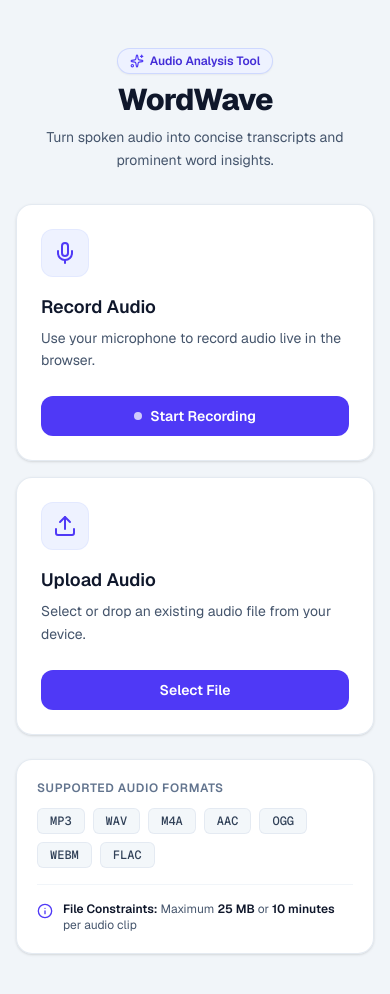
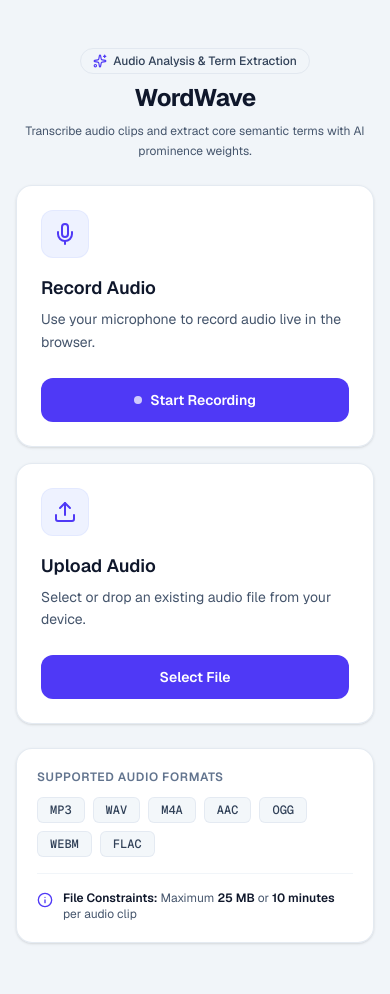
Before and after one commit to Muhammed-Jasir-M/Word-Wave, a Next.js app: page / in a window 390 px wide. Shown: the top 994 px of the page. Built offline with nearby package versions, Linux system fonts and the light colour scheme.

Commit message:
style: improve responsive mobile layout

```diff
--- a/src/components/AudioInputOption.tsx
+++ b/src/components/AudioInputOption.tsx
@@ -36,10 +36,10 @@ export function AudioInputOption({
           type="button"
           onClick={onClick}
           aria-label={actionText}
-          className="w-full inline-flex items-center justify-center gap-2 px-4 py-2.5 rounded-xl text-sm font-semibold text-white bg-indigo-600 hover:bg-indigo-700 transition-colors focus-visible:outline-none focus-visible:ring-2 focus-visible:ring-indigo-600 focus-visible:ring-offset-2"
+          className="w-full min-h-11 inline-flex items-center justify-center gap-2 px-4 py-2.5 rounded-xl text-sm font-semibold text-white bg-indigo-600 hover:bg-indigo-700 transition-colors focus-visible:outline-none focus-visible:ring-2 focus-visible:ring-indigo-600 focus-visible:ring-offset-2"
         >
           {isRecord && (
-            <span className="w-2 h-2 rounded-full bg-white animate-pulse" />
+            <span className="w-2 h-2 rounded-full bg-white animate-pulse shrink-0" />
           )}
           {actionText}
         </button>
--- a/src/components/AudioRecorder.tsx
+++ b/src/components/AudioRecorder.tsx
@@ -51,9 +51,9 @@ export function AudioRecorder({
           <button
             type="button"
             onClick={handleBackClick}
-            className="inline-flex items-center gap-1.5 px-3 py-1 rounded-full text-xs font-semibold bg-slate-100 text-slate-700 hover:bg-slate-200 hover:text-slate-900 border border-slate-200/80 shadow-2xs transition-all focus-visible:outline-none focus-visible:ring-2 focus-visible:ring-indigo-600"
+            className="min-h-11 inline-flex items-center gap-1.5 px-3.5 py-2 rounded-xl text-xs font-semibold bg-slate-100 text-slate-700 hover:bg-slate-200 hover:text-slate-900 border border-slate-200/80 shadow-2xs transition-all focus-visible:outline-none focus-visible:ring-2 focus-visible:ring-indigo-600"
           >
-            <ArrowLeft className="w-3.5 h-3.5 text-slate-500" />
+            <ArrowLeft className="w-4 h-4 text-slate-500 shrink-0" />
             <span>Back</span>
           </button>
         </div>
@@ -88,16 +88,16 @@ export function AudioRecorder({
                   clearError();
                   startRecording();
                 }}
-                className="inline-flex items-center gap-1.5 px-3.5 py-1.5 rounded-lg text-xs font-semibold bg-indigo-600 text-white hover:bg-indigo-700 transition-colors focus-visible:outline-none focus-visible:ring-2 focus-visible:ring-indigo-600"
+                className="min-h-11 inline-flex items-center gap-1.5 px-4 py-2 rounded-lg text-xs font-semibold bg-indigo-600 text-white hover:bg-indigo-700 transition-colors focus-visible:outline-none focus-visible:ring-2 focus-visible:ring-indigo-600"
               >
-                <RefreshCw className="w-3 h-3" />
+                <RefreshCw className="w-3.5 h-3.5" />
                 Try Again
               </button>
               {onCancel && (
                 <button
                   type="button"
                   onClick={handleBackClick}
-                  className="px-3 py-1.5 rounded-lg text-xs font-medium text-amber-900 hover:bg-amber-100 transition-colors"
+                  className="min-h-11 px-3.5 py-2 rounded-lg text-xs font-medium text-amber-900 hover:bg-amber-100 transition-colors focus-visible:outline-none focus-visible:ring-2 focus-visible:ring-amber-600"
                 >
                   Cancel
                 </button>
@@ -142,7 +142,7 @@ export function AudioRecorder({
               type="button"
               onClick={stopRecording}
               aria-label="Stop recording"
-              className="inline-flex items-center gap-2 px-6 py-3 rounded-xl text-sm font-semibold bg-rose-600 hover:bg-rose-700 text-white shadow-xs transition-all focus-visible:outline-none focus-visible:ring-2 focus-visible:ring-rose-600 focus-visible:ring-offset-2"
+              className="min-h-11 inline-flex items-center gap-2 px-6 py-2.5 rounded-xl text-sm font-semibold bg-rose-600 hover:bg-rose-700 text-white shadow-xs transition-all focus-visible:outline-none focus-visible:ring-2 focus-visible:ring-rose-600 focus-visible:ring-offset-2"
             >
               <Square className="w-4 h-4 fill-white text-white" />
               Stop Recording
--- a/src/components/Header.tsx
+++ b/src/components/Header.tsx
@@ -2,16 +2,16 @@ import { Sparkles } from "lucide-react";
 
 export function Header() {
   return (
-    <header className="text-center space-y-2 mb-8">
-      <div className="inline-flex items-center gap-1.5 px-3 py-1 rounded-full text-xs font-semibold bg-indigo-50 text-indigo-700 border border-indigo-200/80 shadow-xs">
-        <Sparkles className="w-3.5 h-3.5 text-indigo-600" />
-        <span>Audio Analysis Tool</span>
+    <header className="text-center space-y-2 mb-6">
+      <div className="inline-flex items-center gap-1.5 px-3 py-1 rounded-full text-xs font-medium bg-slate-100 text-slate-700 border border-slate-200">
+        <Sparkles className="w-3.5 h-3.5 text-indigo-600 shrink-0" />
+        <span>Audio Analysis & Term Extraction</span>
       </div>
-      <h1 className="text-3xl font-extrabold tracking-tight text-slate-900 sm:text-4xl">
+      <h1 className="text-2xl sm:text-3xl font-bold tracking-tight text-slate-900">
         WordWave
       </h1>
-      <p className="text-sm sm:text-base text-slate-600 max-w-md mx-auto leading-relaxed">
-        Turn spoken audio into concise transcripts and prominent word insights.
+      <p className="text-xs sm:text-sm text-slate-600 max-w-md mx-auto leading-relaxed">
+        Transcribe audio clips and extract core semantic terms with AI prominence weights.
       </p>
     </header>
   );
--- a/src/components/WordCloud.tsx
+++ b/src/components/WordCloud.tsx
@@ -178,7 +178,7 @@ export function WordCloud({ terms, onNewAnalysis }: WordCloudProps) {
               Word Wave Cloud
             </h3>
             <p className="text-xs text-slate-500">
-              Prominent concepts extracted by AI weight
+              {terms ? `${terms.length} prominent concepts` : "Prominent concepts"} extracted by AI weight
             </p>
           </div>
         </div>
@@ -190,7 +190,7 @@ export function WordCloud({ terms, onNewAnalysis }: WordCloudProps) {
               type="button"
               onClick={handleDownloadPNG}
               disabled={isDownloading}
-              className="inline-flex items-center justify-center gap-1.5 px-3.5 py-1.5 rounded-xl text-xs font-semibold text-slate-700 bg-slate-100 hover:bg-slate-200 border border-slate-200/80 transition-colors focus-visible:outline-none focus-visible:ring-2 focus-visible:ring-indigo-600 disabled:opacity-60 disabled:cursor-not-allowed"
+              className="min-h-11 inline-flex items-center justify-center gap-1.5 px-3.5 py-2 rounded-xl text-xs font-semibold text-slate-700 bg-slate-100 hover:bg-slate-200 border border-slate-200/80 transition-colors focus-visible:outline-none focus-visible:ring-2 focus-visible:ring-indigo-600 disabled:opacity-60 disabled:cursor-not-allowed"
             >
               {isDownloading ? (
                 <Loader2 className="w-3.5 h-3.5 animate-spin text-slate-500" />
@@ -205,7 +205,7 @@ export function WordCloud({ terms, onNewAnalysis }: WordCloudProps) {
             <button
               type="button"
               onClick={onNewAnalysis}
-              className="inline-flex items-center justify-center gap-1.5 px-3.5 py-1.5 rounded-xl text-xs font-semibold text-indigo-700 bg-indigo-50 hover:bg-indigo-100 border border-indigo-200/80 transition-colors focus-visible:outline-none focus-visible:ring-2 focus-visible:ring-indigo-600"
+              className="min-h-11 inline-flex items-center justify-center gap-1.5 px-3.5 py-2 rounded-xl text-xs font-semibold text-indigo-700 bg-indigo-50 hover:bg-indigo-100 border border-indigo-200/80 transition-colors focus-visible:outline-none focus-visible:ring-2 focus-visible:ring-indigo-600"
             >
               <RotateCcw className="w-3.5 h-3.5" />
               <span>Start New Analysis</span>
```
Also changed, not shown: src/components/AudioPlayer.tsx (+17 -7 lines), src/components/AudioPreview.tsx (+7 -4 lines), src/components/AudioUploader.tsx (+16 -16 lines).
